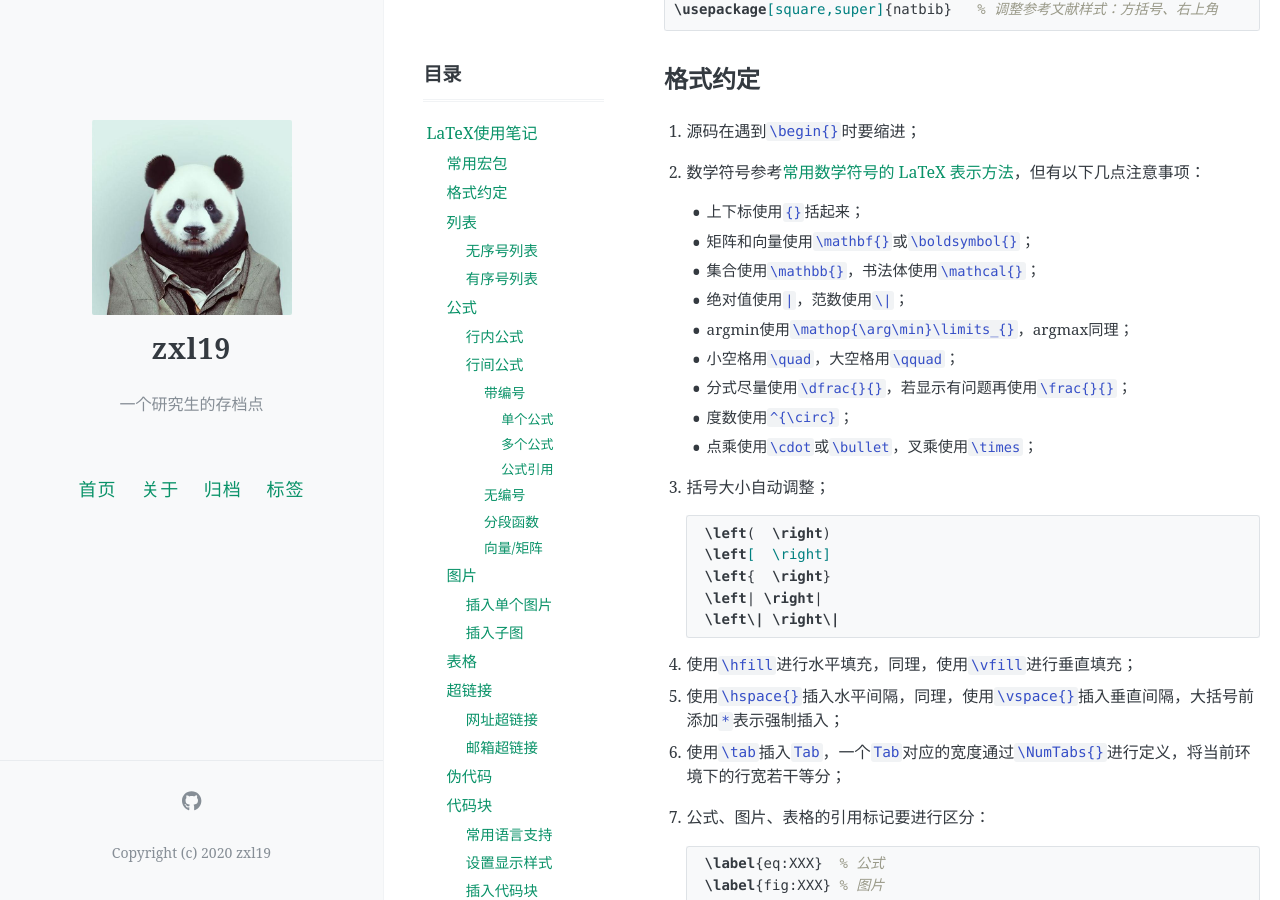
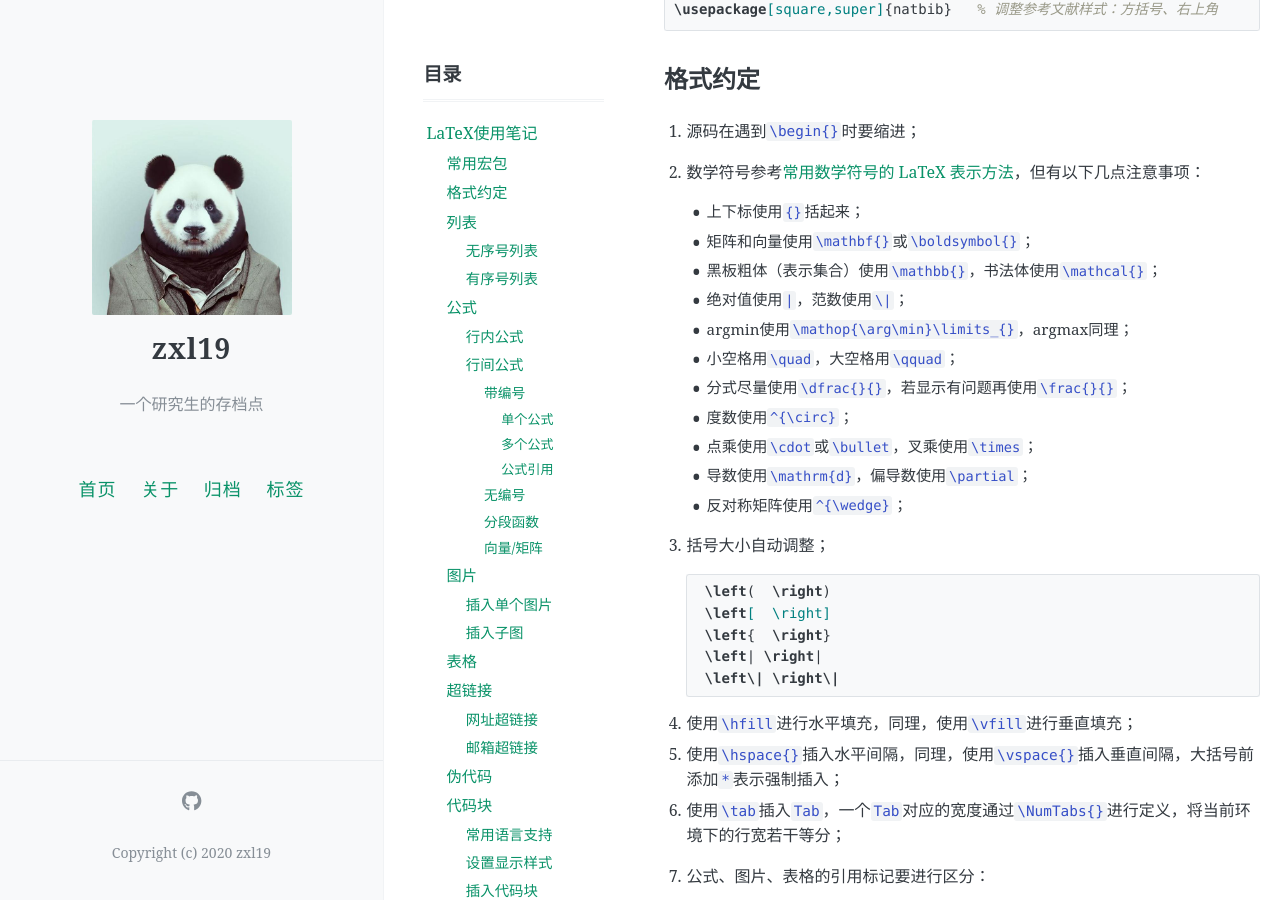
Before and after one commit to zxl19/zxl19.github.io, a Jekyll site: the page built from _posts/2021-03-29-latex-note.md, in a window 1280 px wide and 900 px high, scrolled down 1282 px. Built offline with Jekyll 4.4.1, drawn with Linux system fonts in a browser that asks for light colours; formulas are drawn with MathJax 3; comment, search, counter and statistics services are not loaded.

Commit message:
Update Posts

```diff
--- a/_posts/2021-03-29-latex-note.md
+++ b/_posts/2021-03-29-latex-note.md
@@ -63,13 +63,15 @@ pinned: true
 
     - 上下标使用`{}`括起来；
     - 矩阵和向量使用`\mathbf{}`或`\boldsymbol{}`；
-    - 集合使用`\mathbb{}`，书法体使用`\mathcal{}`；
+    - 黑板粗体（表示集合）使用`\mathbb{}`，书法体使用`\mathcal{}`；
     - 绝对值使用`|`，范数使用`\|`；
     - argmin使用`\mathop{\arg\min}\limits_{}`，argmax同理；
     - 小空格用`\quad`，大空格用`\qquad`；
     - 分式尽量使用`\dfrac{}{}`，若显示有问题再使用`\frac{}{}`；
     - 度数使用`^{\circ}`；
     - 点乘使用`\cdot`或`\bullet`，叉乘使用`\times`；
+    - 导数使用`\mathrm{d}`，偏导数使用`\partial`；
+    - 反对称矩阵使用`^{\wedge}`；
 
 3. 括号大小自动调整；
 
```
Also changed, not shown: _posts/2021-08-23-coding-interview.md (renamed from _posts/2021-08-23-coding-interviews.md).
